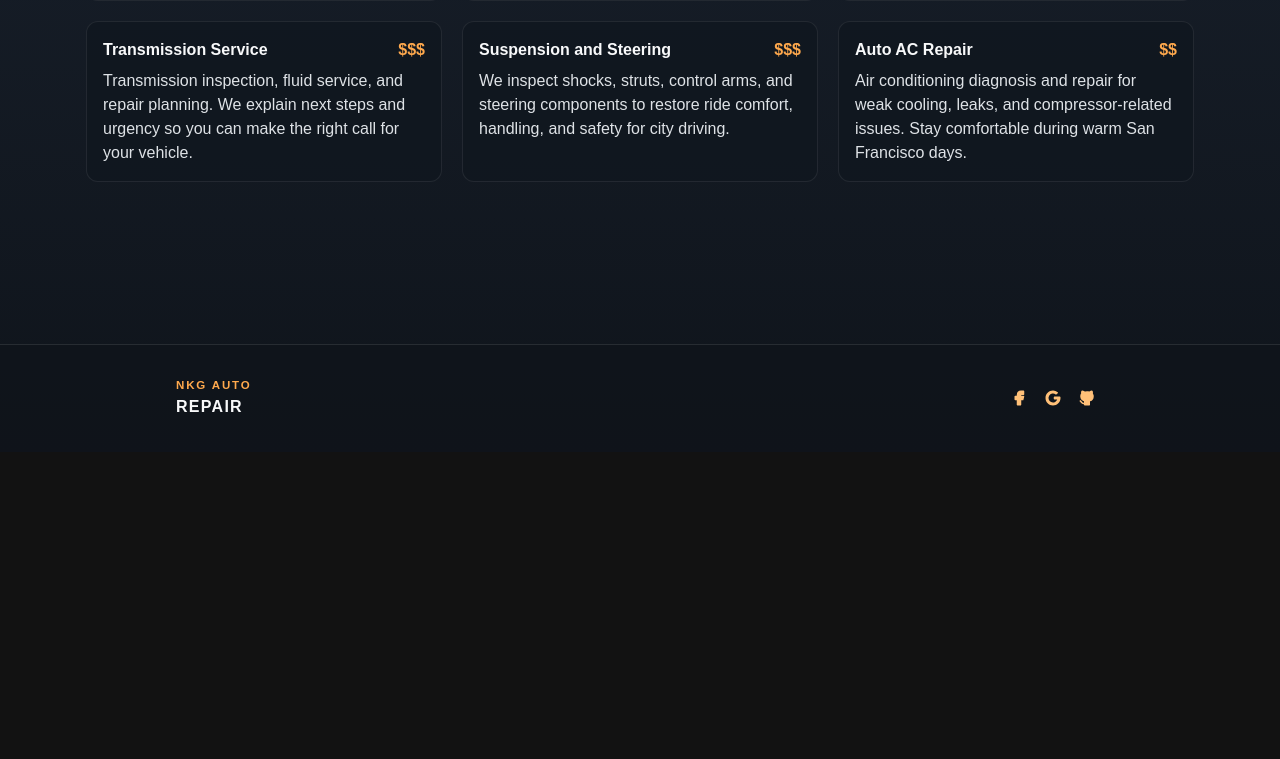
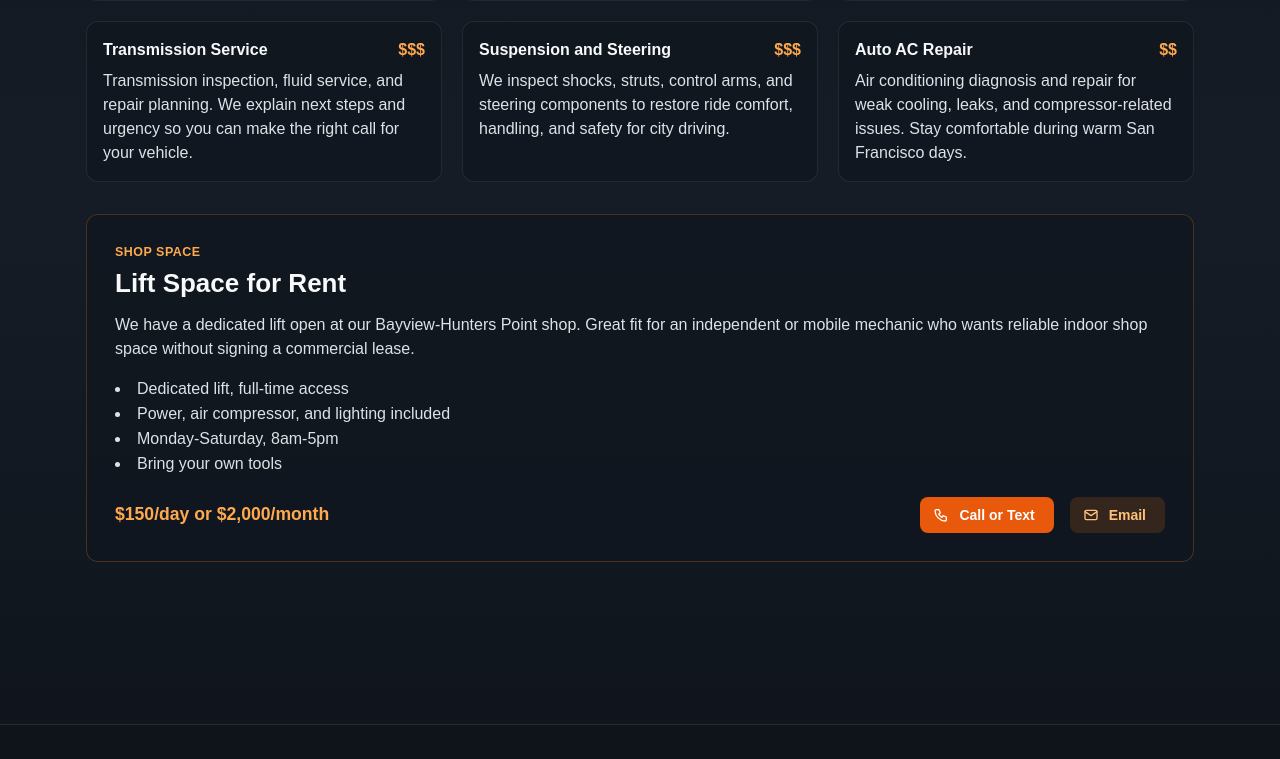
Before and after one commit to briskett/NkgAutoRepairSite, a React (Vite) app: page /services in a window 1280 px wide. Shown: the part 600-1359 px from the top of the page. Before the commit the page ends 1052 px from the top, so only its background shows below. Built offline with nearby package versions, Linux system fonts and the light colour scheme.

Commit message:
Add lift space for rent section to services page

```diff
--- a/src/pages/Services.jsx
+++ b/src/pages/Services.jsx
@@ -1,5 +1,5 @@
-import { Button, Card, Container, Group, SimpleGrid, Text, Title } from '@mantine/core';
-import { IconPhone } from '@tabler/icons-react';
+import { Button, Card, Container, Group, List, SimpleGrid, Text, Title } from '@mantine/core';
+import { IconMail, IconPhone } from '@tabler/icons-react';
 import classes from '../stylesheets/ServicesPage.module.css';
 
 const serviceDetails = [
@@ -74,6 +74,45 @@ export default function Services() {
                         ))}
                     </SimpleGrid>
                 </section>
+
+                <section className={classes.rentalSection}>
+                    <Card className={classes.rentalCard}>
+                        <Text className={classes.kicker}>Shop Space</Text>
+                        <Title order={2} className={classes.rentalTitle}>Lift Space for Rent</Title>
+                        <Text className={classes.cardBody} mb="md">
+                            We have a dedicated lift open at our Bayview-Hunters Point shop. Great fit for an independent
+                            or mobile mechanic who wants reliable indoor shop space without signing a commercial lease.
+                        </Text>
+                        <List className={classes.rentalList} mb="lg">
+                            <List.Item>Dedicated lift, full-time access</List.Item>
+                            <List.Item>Power, air compressor, and lighting included</List.Item>
+                            <List.Item>Monday-Saturday, 8am-5pm</List.Item>
+                            <List.Item>Bring your own tools</List.Item>
+                        </List>
+                        <Group justify="space-between" wrap="wrap" gap="md">
+                            <Text className={classes.rentalPrice}>$150/day or $2,000/month</Text>
+                            <Group>
+                                <Button
+                                    component="a"
+                                    href="tel:+14152397450"
+                                    color="orange"
+                                    leftSection={<IconPhone size={16} />}
+                                >
+                                    Call or Text
+                                </Button>
+                                <Button
+                                    component="a"
+                                    href="mailto:nkgautorepair@gmail.com"
+                                    variant="light"
+                                    color="orange"
+                                    leftSection={<IconMail size={16} />}
+                                >
+                                    Email
+                                </Button>
+                            </Group>
+                        </Group>
+                    </Card>
+                </section>
             </Container>
         </main>
     );
--- a/src/stylesheets/ServicesPage.module.css
+++ b/src/stylesheets/ServicesPage.module.css
@@ -57,3 +57,31 @@
     color: var(--mantine-color-gray-3);
     line-height: 1.5;
 }
+
+.rentalSection {
+    margin-top: 32px;
+}
+
+.rentalCard {
+    background: rgba(17, 23, 32, 0.92);
+    border: 1px solid rgba(247, 127, 0, 0.25);
+    border-radius: 12px;
+    padding: 28px;
+}
+
+.rentalTitle {
+    color: var(--mantine-color-gray-0);
+    margin-top: 4px;
+    margin-bottom: 12px;
+    font-family: Outfit, var(--mantine-font-family);
+}
+
+.rentalList {
+    color: var(--mantine-color-gray-3);
+}
+
+.rentalPrice {
+    color: var(--mantine-color-orange-4);
+    font-weight: 800;
+    font-size: 1.1rem;
+}
```
